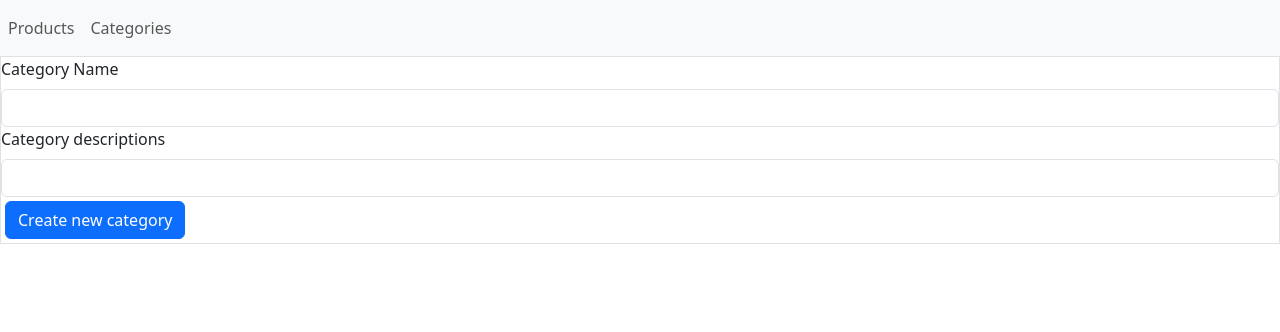
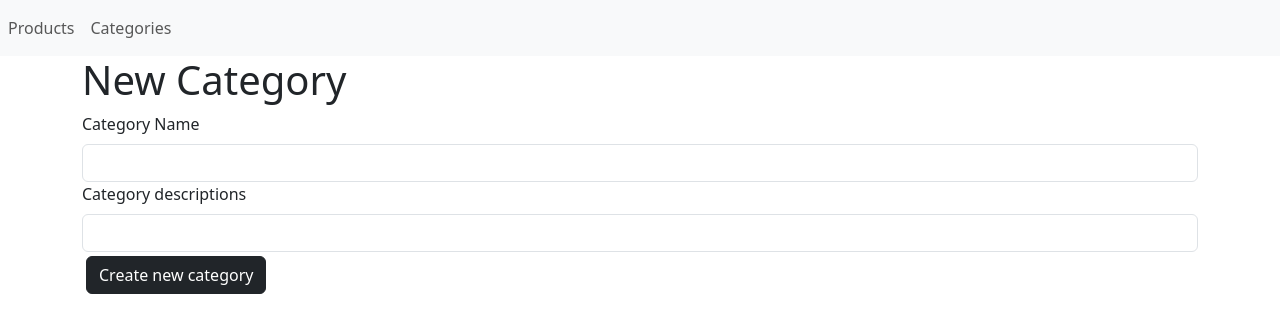
Before and after one commit to hnd14/frontend-rookie, a React (Create React App) app: page /admin/new-categories in a window 1280 px wide. Shown: the top 332 px of the page. Built offline with nearby package versions, Linux system fonts and the light colour scheme.

Commit message:
Reformat

```diff
--- a/src/admin/category/CategoryPage.tsx
+++ b/src/admin/category/CategoryPage.tsx
@@ -8,7 +8,6 @@ const CategoryPage = () => {
       <Link className="btn btn-dark m-1 " to="/admin/new-categories">
         Create new category
       </Link>
-
       <CategoriesList />
     </>
   );
--- a/src/admin/new-category/components/NewCategoryForm.jsx
+++ b/src/admin/new-category/components/NewCategoryForm.jsx
@@ -1,6 +1,7 @@
 import React, { useRef } from "react";
 import { createNewCategory } from "../../services/AdminService.ts";
 import { useNavigate } from "react-router-dom";
+import { Container } from "react-bootstrap";
 
 const NewCategoryForm = () => {
   const nameRef = useRef(null);
@@ -22,7 +23,9 @@ const NewCategoryForm = () => {
       });
   };
   return (
-    <form className="border" onSubmit={handleSubmit}>
+    <Container>
+      <h1>New Category</h1>
+      <form onSubmit={handleSubmit}>
         <div className="form-group">
           <label htmlFor="categoryName" className="form-label">
             Category Name
@@ -43,10 +46,11 @@ const NewCategoryForm = () => {
             ref={descRef}
           />
         </div>
-      <button className="btn btn-primary m-1" type="submit">
+        <button className="btn btn-dark m-1" type="submit">
           Create new category
         </button>
       </form>
+    </Container>
   );
 };
 
```
Lines whose indentation alone changed are shown as unchanged.
